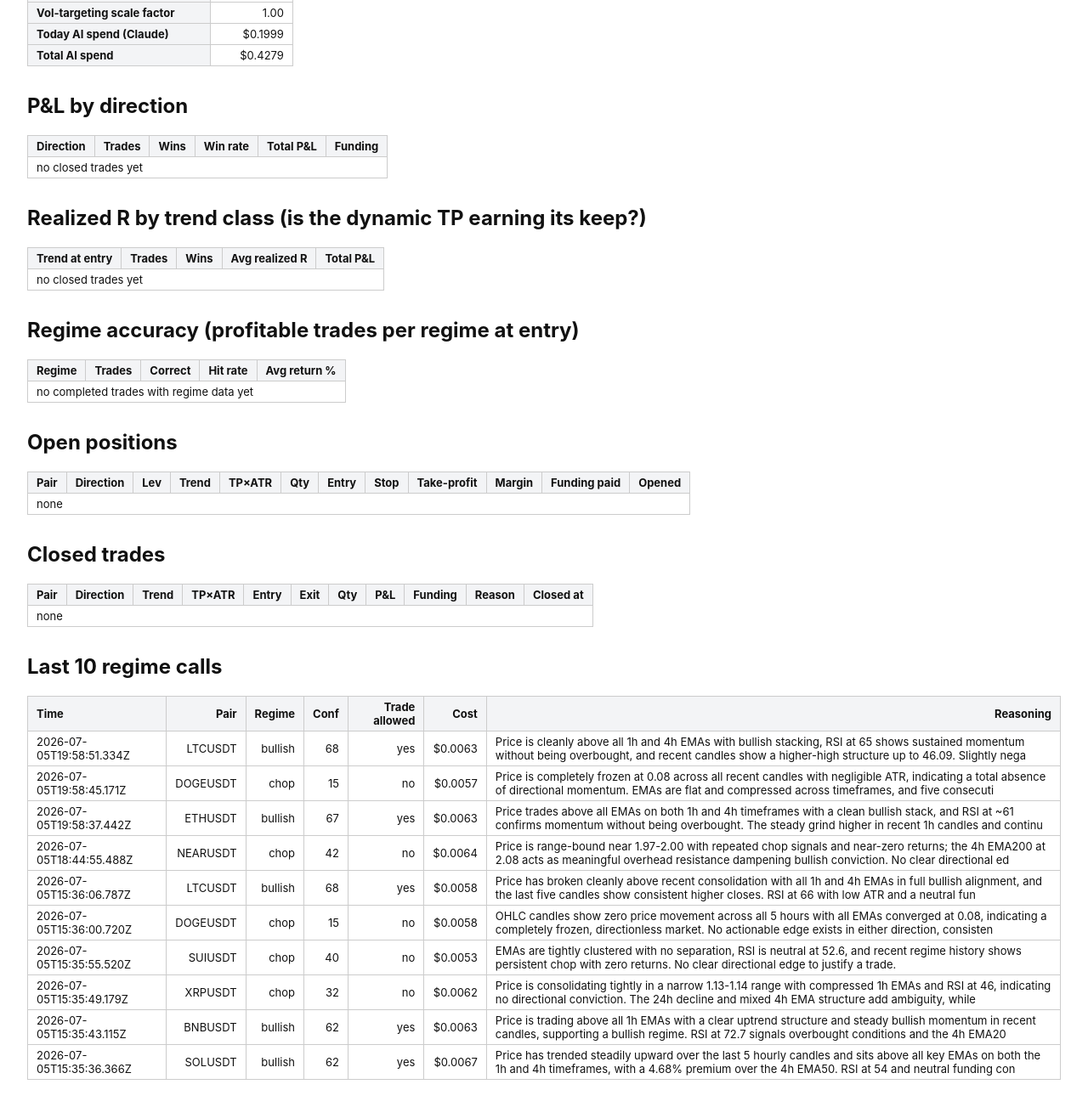
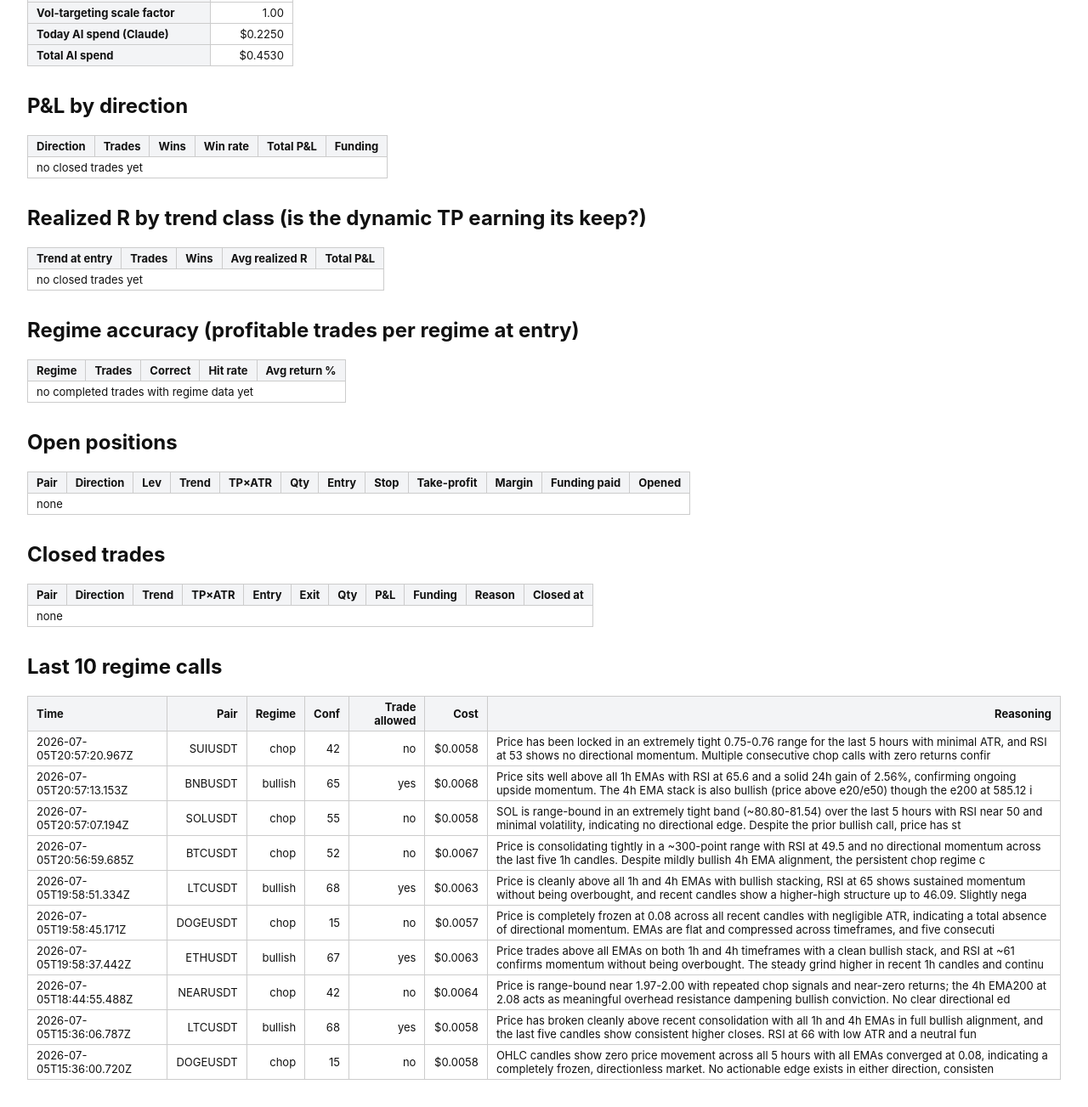
Before and after one commit to guleaada/tradepilot-futures, a website: page reports/2026-07-05.html in a window 1280 px wide. Shown: the part 859-2162 px from the top of the page at 85% size. Drawn offline with Linux system fonts and the light colour scheme.

Commit message:
tradepilot-futures: cycle 2026-07-05T20:57:26Z

```diff
--- a/reports/2026-07-05.html
+++ b/reports/2026-07-05.html
@@ -37,8 +37,8 @@
 <tr><th>Expectancy / trade</th><td>n/a</td></tr>
 <tr><th>Max consecutive wins / losses</th><td>0 / 0</td></tr>
 <tr><th>Vol-targeting scale factor</th><td>1.00</td></tr>
-<tr><th>Today AI spend (Claude)</th><td>$0.1999</td></tr>
-<tr><th>Total AI spend</th><td>$0.4279</td></tr>
+<tr><th>Today AI spend (Claude)</th><td>$0.2250</td></tr>
+<tr><th>Total AI spend</th><td>$0.4530</td></tr>
 </table>
 
 <h2>P&amp;L by direction</h2>
@@ -76,15 +76,15 @@
 <h2>Last 10 regime calls</h2>
 <table>
 <tr><th>Time</th><th>Pair</th><th>Regime</th><th>Conf</th><th>Trade allowed</th><th>Cost</th><th>Reasoning</th></tr>
+<tr><td>2026-07-05T20:57:20.967Z</td><td>SUIUSDT</td><td>chop</td><td>42</td><td>no</td><td>$0.0058</td><td style="text-align:left">Price has been locked in an extremely tight 0.75-0.76 range for the last 5 hours with minimal ATR, and RSI at 53 shows no directional momentum. Multiple consecutive chop calls with zero returns confir</td></tr>
+<tr><td>2026-07-05T20:57:13.153Z</td><td>BNBUSDT</td><td>bullish</td><td>65</td><td>yes</td><td>$0.0068</td><td style="text-align:left">Price sits well above all 1h EMAs with RSI at 65.6 and a solid 24h gain of 2.56%, confirming ongoing upside momentum. The 4h EMA stack is also bullish (price above e20/e50) though the e200 at 585.12 i</td></tr>
+<tr><td>2026-07-05T20:57:07.194Z</td><td>SOLUSDT</td><td>chop</td><td>55</td><td>no</td><td>$0.0058</td><td style="text-align:left">SOL is range-bound in an extremely tight band (~80.80-81.54) over the last 5 hours with RSI near 50 and minimal volatility, indicating no directional edge. Despite the prior bullish call, price has st</td></tr>
+<tr><td>2026-07-05T20:56:59.685Z</td><td>BTCUSDT</td><td>chop</td><td>52</td><td>no</td><td>$0.0067</td><td style="text-align:left">Price is consolidating tightly in a ~300-point range with RSI at 49.5 and no directional momentum across the last five 1h candles. Despite mildly bullish 4h EMA alignment, the persistent chop regime c</td></tr>
 <tr><td>2026-07-05T19:58:51.334Z</td><td>LTCUSDT</td><td>bullish</td><td>68</td><td>yes</td><td>$0.0063</td><td style="text-align:left">Price is cleanly above all 1h and 4h EMAs with bullish stacking, RSI at 65 shows sustained momentum without being overbought, and recent candles show a higher-high structure up to 46.09. Slightly nega</td></tr>
 <tr><td>2026-07-05T19:58:45.171Z</td><td>DOGEUSDT</td><td>chop</td><td>15</td><td>no</td><td>$0.0057</td><td style="text-align:left">Price is completely frozen at 0.08 across all recent candles with negligible ATR, indicating a total absence of directional momentum. EMAs are flat and compressed across timeframes, and five consecuti</td></tr>
 <tr><td>2026-07-05T19:58:37.442Z</td><td>ETHUSDT</td><td>bullish</td><td>67</td><td>yes</td><td>$0.0063</td><td style="text-align:left">Price trades above all EMAs on both 1h and 4h timeframes with a clean bullish stack, and RSI at ~61 confirms momentum without being overbought. The steady grind higher in recent 1h candles and continu</td></tr>
 <tr><td>2026-07-05T18:44:55.488Z</td><td>NEARUSDT</td><td>chop</td><td>42</td><td>no</td><td>$0.0064</td><td style="text-align:left">Price is range-bound near 1.97-2.00 with repeated chop signals and near-zero returns; the 4h EMA200 at 2.08 acts as meaningful overhead resistance dampening bullish conviction. No clear directional ed</td></tr>
 <tr><td>2026-07-05T15:36:06.787Z</td><td>LTCUSDT</td><td>bullish</td><td>68</td><td>yes</td><td>$0.0058</td><td style="text-align:left">Price has broken cleanly above recent consolidation with all 1h and 4h EMAs in full bullish alignment, and the last five candles show consistent higher closes. RSI at 66 with low ATR and a neutral fun</td></tr>
 <tr><td>2026-07-05T15:36:00.720Z</td><td>DOGEUSDT</td><td>chop</td><td>15</td><td>no</td><td>$0.0058</td><td style="text-align:left">OHLC candles show zero price movement across all 5 hours with all EMAs converged at 0.08, indicating a completely frozen, directionless market. No actionable edge exists in either direction, consisten</td></tr>
-<tr><td>2026-07-05T15:35:55.520Z</td><td>SUIUSDT</td><td>chop</td><td>40</td><td>no</td><td>$0.0053</td><td style="text-align:left">EMAs are tightly clustered with no separation, RSI is neutral at 52.6, and recent regime history shows persistent chop with zero returns. No clear directional edge to justify a trade.</td></tr>
-<tr><td>2026-07-05T15:35:49.179Z</td><td>XRPUSDT</td><td>chop</td><td>32</td><td>no</td><td>$0.0062</td><td style="text-align:left">Price is consolidating tightly in a narrow 1.13-1.14 range with compressed 1h EMAs and RSI at 46, indicating no directional conviction. The 24h decline and mixed 4h EMA structure add ambiguity, while </td></tr>
-<tr><td>2026-07-05T15:35:43.115Z</td><td>BNBUSDT</td><td>bullish</td><td>62</td><td>yes</td><td>$0.0063</td><td style="text-align:left">Price is trading above all 1h EMAs with a clear uptrend structure and steady bullish momentum in recent candles, supporting a bullish regime. RSI at 72.7 signals overbought conditions and the 4h EMA20</td></tr>
-<tr><td>2026-07-05T15:35:36.366Z</td><td>SOLUSDT</td><td>bullish</td><td>62</td><td>yes</td><td>$0.0067</td><td style="text-align:left">Price has trended steadily upward over the last 5 hourly candles and sits above all key EMAs on both the 1h and 4h timeframes, with a 4.68% premium over the 4h EMA50. RSI at 54 and neutral funding con</td></tr>
 </table>
 </body></html>
```
Also changed, not shown: 1 other file.
